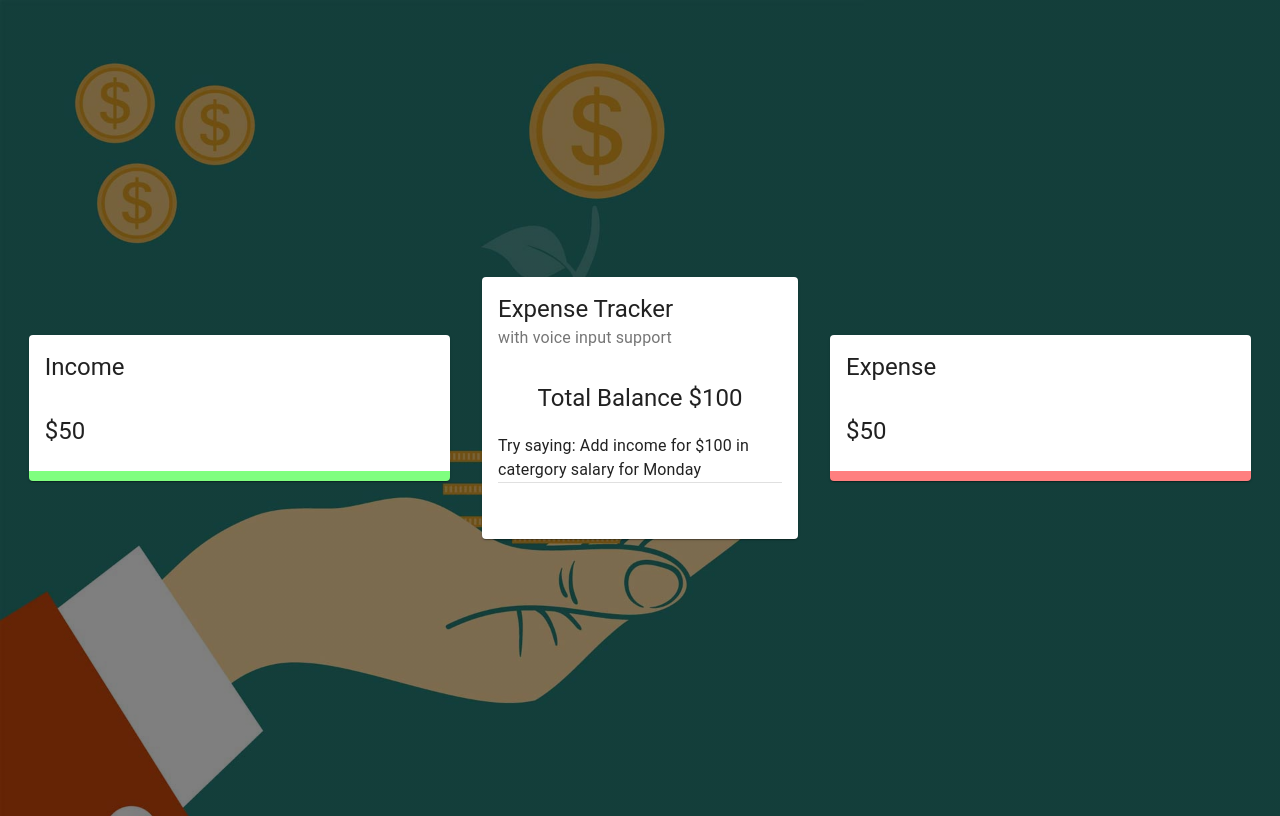
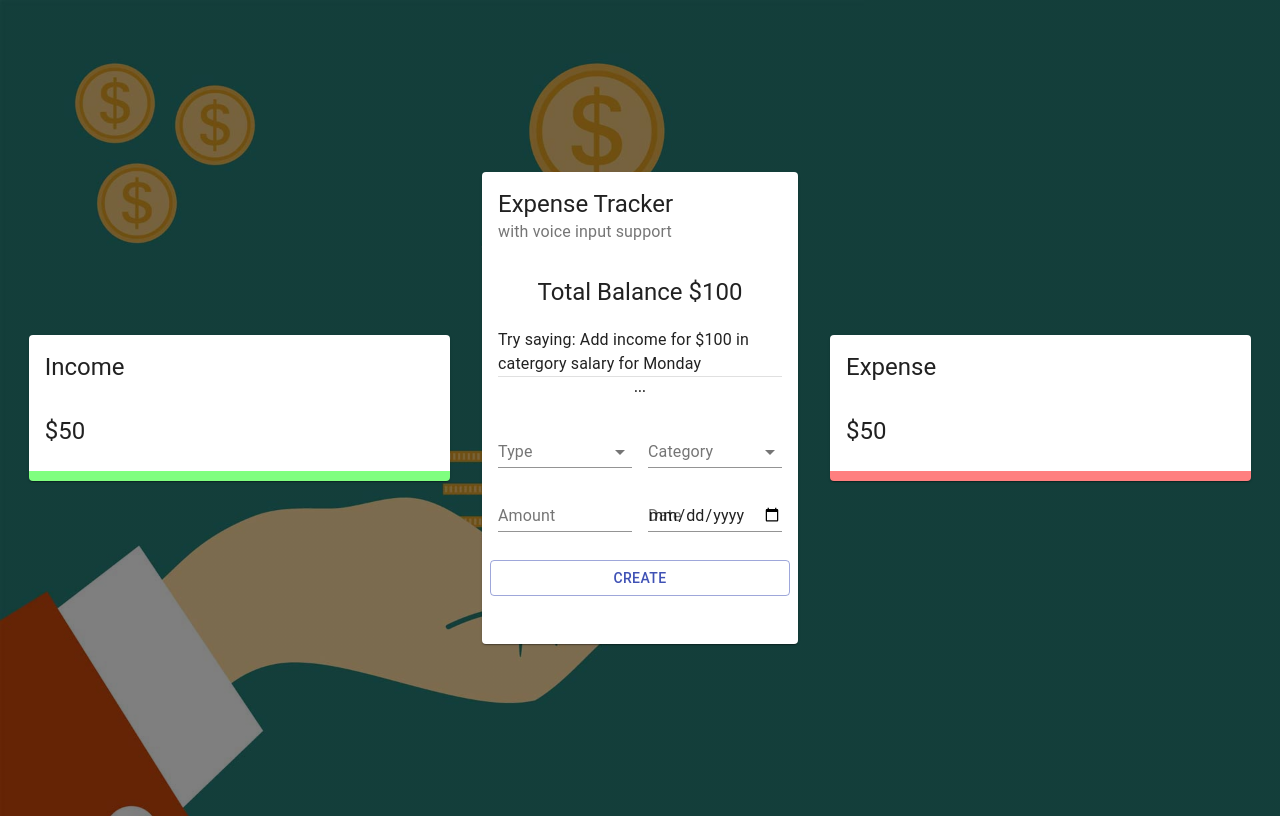
Before and after one commit to ashwinadutt/income-expense-tracker-with-speech, a React (Create React App) app: page / in a window 1280 px wide. Built offline with nearby package versions, Linux system fonts and the light colour scheme.

Commit message:
Completed project layout

```diff
--- a/src/components/Form/Form.jsx
+++ b/src/components/Form/Form.jsx
@@ -1,15 +1,44 @@
 import React from 'react'
-import { TextField, Typography, Grid, Button, FormControl, InputLabel, Select, MenuItem } from '@material-ui/core'
+import { TextField, Typography, Grid, Button, FormControl, InputLabel, Select, MenuItem, Menu } from '@material-ui/core'
 
-import useStyle from './styles'
+import useStyles from './styles'
 
 const Form = () => {
     const classes = useStyles();
 
     return (
-        <div>
-
-        </div>
+        <Grid container spacing={2}>
+            <Grid item xs={12}>
+                <Typography align="center" variant="subtitle2" gutterBottom>
+                    ...
+                    </Typography>
+            </Grid>
+            <Grid item xs={6}>
+                <FormControl  fullWidth>
+                    <InputLabel>Type</InputLabel>
+                    <Select>
+                        <MenuItem value="Income">Income</MenuItem>
+                        <MenuItem value="Expense">Expense</MenuItem>
+                    </Select>
+                </FormControl>
+            </Grid>
+            <Grid item xs={6}>
+                <FormControl fullWidth>
+                    <InputLabel>Category</InputLabel>
+                    <Select>
+                        <MenuItem value="business">Business</MenuItem>
+                        <MenuItem value="salary">Salary</MenuItem>
+                    </Select>
+                </FormControl>
+            </Grid>
+            <Grid item xs={6}>
+                <TextField fullWidth type="number" label="Amount" />
+            </Grid>
+            <Grid item xs={6}>
+                <TextField fullWidth type="date" label="Date" />
+            </Grid>
+            <Button fullWidth className={classes.button} variant="outlined" color="primary">Create</Button>
+        </Grid>
     )
 }
 
--- a/src/components/Main/Main.jsx
+++ b/src/components/Main/Main.jsx
@@ -1,6 +1,7 @@
 import React from 'react'
 import { Card, CardHeader, CardContent, Typography, Grid, Divider } from '@material-ui/core'
 
+import Form from '../Form/Form'
 import useStyles from './styles'
 
 const Main = () => {
@@ -15,7 +16,7 @@
                     Try saying: Add income for $100 in catergory salary for Monday
                 </Typography>
                 <Divider />
-                {/* Form */}
+                <Form />
             </CardContent>
             <CardContent className={classes.CardContent}>
                 <Grid container spacing={2}>
```
Also changed, not shown: 1 other file (tests, documents, lock files or other folders).
